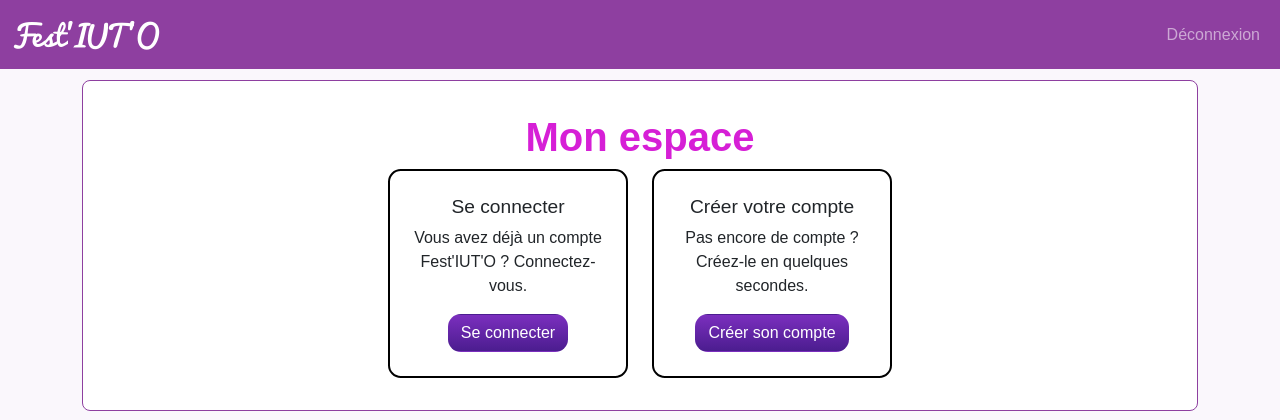
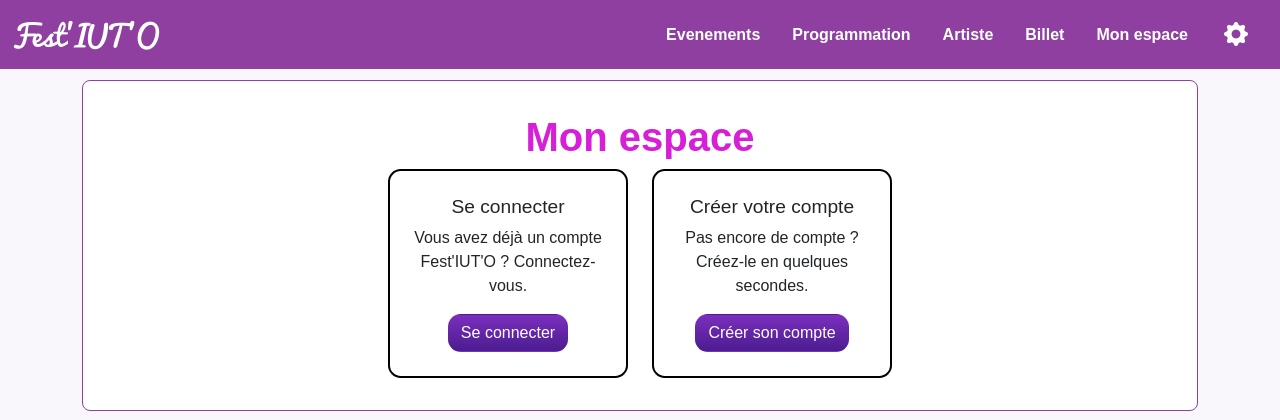
Before and after one commit to pnhbrv/SAE_DEVALGO, a Flask app: page /compte/ in a window 1280 px wide. Shown: the top 420 px of the page. Run offline with Flask 3, Linux system fonts and the light colour scheme; a user stored in the database is signed in.

Commit message:
Page accueil finie

```diff
--- a/monApp/static/css/style.css
+++ b/monApp/static/css/style.css
@@ -96,3 +96,19 @@ body {
 .accueil-slogan {
     font-size: 2.5em;
 }
+
+/* Liens de la barre violette : blancs et en gras [Source : maquette « Si user connecté »] */
+.navbar-festiuto .nav-link {
+    color: white;
+    font-weight: bold;
+    margin: 0 0.5em;
+}
+
+.navbar-festiuto .nav-link:hover {
+    text-decoration: underline;
+}
+
+/* Engrenage des paramètres, plus gros que le texte */
+.nav-reglages {
+    font-size: 1.5em;
+}
--- a/monApp/templates/base.html
+++ b/monApp/templates/base.html
@@ -15,9 +15,25 @@
         <nav class="navbar navbar-expand navbar-dark navbar-festiuto fixed-top">
             <div class="container-fluid">
                 <a class="navbar-brand logo-festiuto" href="{{ url_for('menu.index') }}">Fest'IUT'O</a>
-                <ul class="navbar-nav ms-auto">
+                <ul class="navbar-nav ms-auto align-items-center">
                     {% if current_user.is_authenticated %}
-                    <li class="nav-item"><a class="nav-link" href="{{ url_for('auth.logout') }}">Déconnexion</a></li>
+                    {# menu du spectateur connecté [Source : maquette « Si user connecté »] #}
+                    {# ⚠️ liens en « # » tant que les pages n'existent pas #}
+                    <li class="nav-item"><a class="nav-link" href="#">Evenements</a></li>
+                    <li class="nav-item"><a class="nav-link" href="#">Programmation</a></li>
+                    <li class="nav-item"><a class="nav-link" href="#">Artiste</a></li>
+                    <li class="nav-item"><a class="nav-link" href="#">Billet</a></li>
+                    <li class="nav-item"><a class="nav-link" href="#">Mon espace</a></li>
+                    {# engrenage : menu déroulant Bootstrap [Source : TP 4 — Bootstrap] #}
+                    <li class="nav-item dropdown">
+                        <a class="nav-link nav-reglages" href="#" role="button" data-bs-toggle="dropdown"
+                           aria-expanded="false" aria-label="Paramètres">
+                            <i class="bi bi-gear-fill"></i>
+                        </a>
+                        <ul class="dropdown-menu dropdown-menu-end">
+                            <li><a class="dropdown-item" href="{{ url_for('auth.logout') }}">Déconnexion</a></li>
+                        </ul>
+                    </li>
                     {% else %}
                     <li class="nav-item"><a class="nav-link" href="{{ url_for('auth.compte') }}">Connexion</a></li>
                     {% endif %}
```
